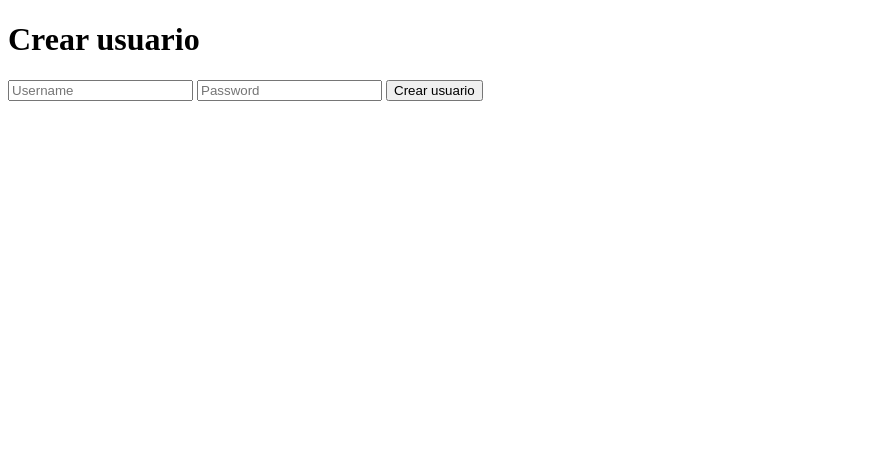
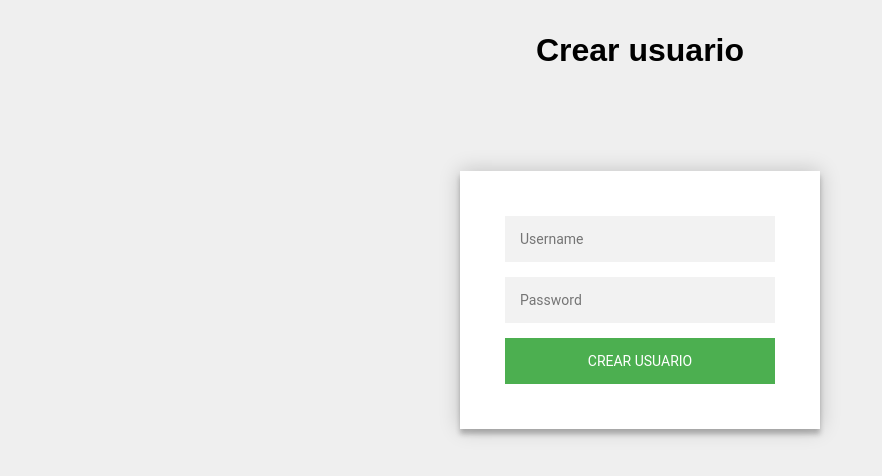
Before and after one commit to JLRG806/LosNoRelacionales, a plain HTML site: page login_localStorage/register.html in a window 1280 px wide. Shown: the whole page, without its empty margins (0-882 px from the left). Drawn offline with Linux system fonts and the light colour scheme.

Commit message:
[fix] Reference for the style

```diff
--- a/login_localStorage/register.html
+++ b/login_localStorage/register.html
@@ -3,7 +3,7 @@
 
 <head>
   <title>Crear usuario</title>
-  <link rel="stylesheet" type="text/css" href="">
+      <link rel="stylesheet" href="style.css">
 </head>
 
 <body>
```
